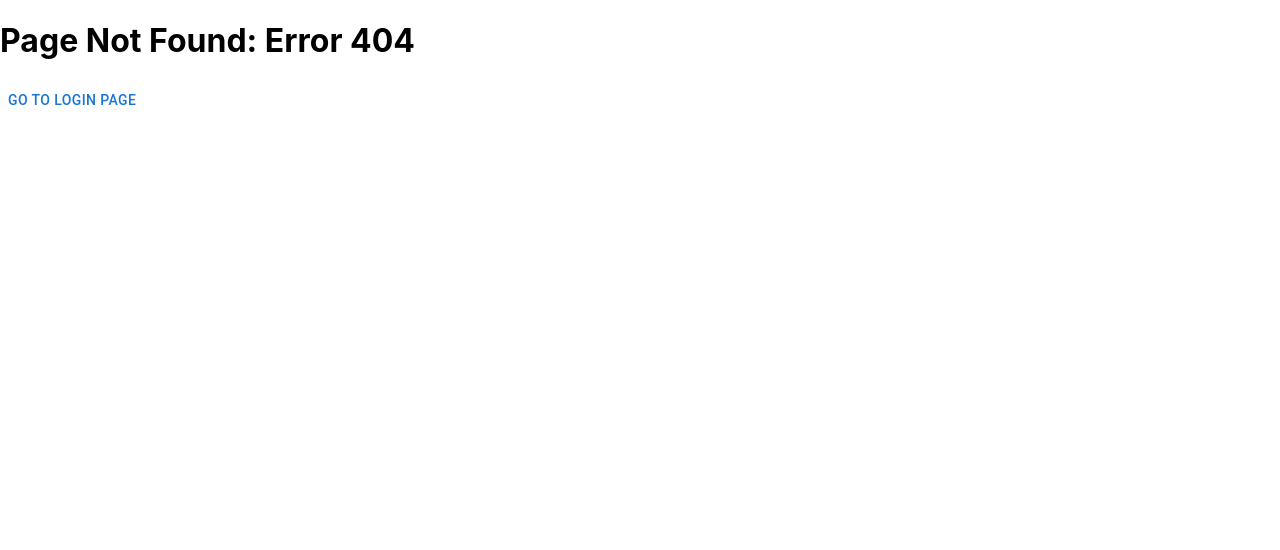
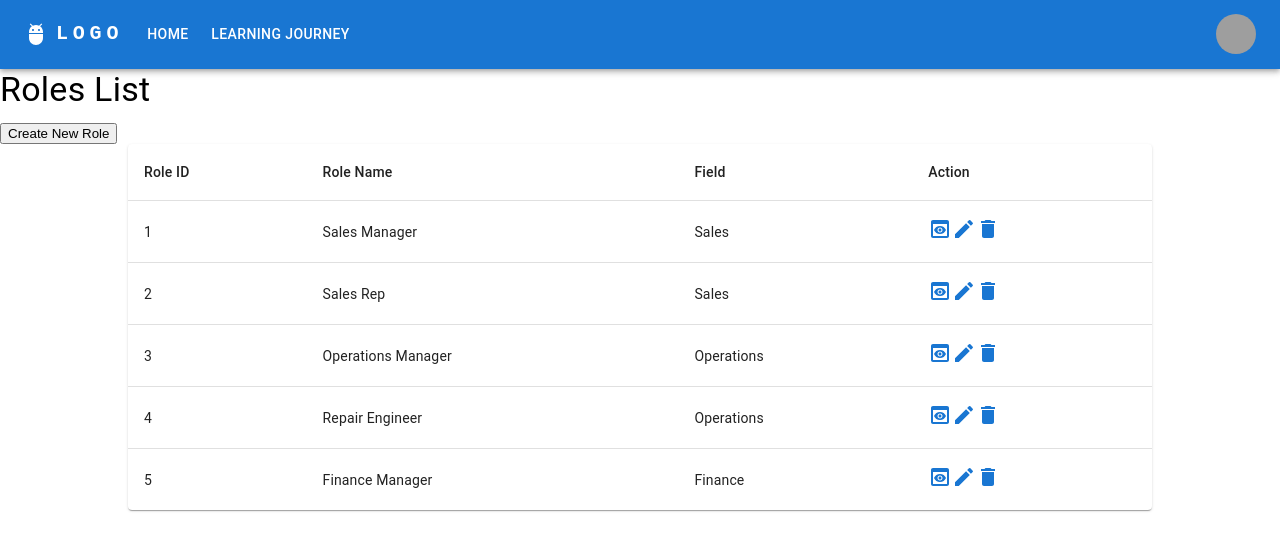
Before and after one commit to chewyixin99/is212-spm-22, a React (Create React App) app in the folder frontend/: page /admin/roles in a window 1280 px wide. Before the commit this address had no page. Shown: the top 550 px of the page. Built offline with nearby package versions, Linux system fonts and the light colour scheme; grey boxes are pictures that could not be loaded.

Commit message:
update roles page

```diff
--- a/frontend/src/App.js
+++ b/frontend/src/App.js
@@ -14,6 +14,7 @@ import NotFound from './pages/NotFoundPage'
 import LoginPage from './pages/LoginPage'
 import AdminOutlet from './pages/admin/AdminOutlet'
 import AdminHomePage from './pages/admin/AdminHomePage'
+import AdminRolesPage from './pages/admin/AdminRolesPage'
 import StaffOutlet from './pages/staff/StaffOutlet'
 import StaffHomePage from './pages/staff/StaffHomePage'
 import ManagerOutlet from './pages/manager/ManagerOutlet'
@@ -46,6 +47,7 @@ function App() {
 
         <Route path="/admin" element={<AdminOutlet />}>
           <Route index element={<AdminHomePage />} />
+          <Route path="roles" element={<AdminRolesPage />}></Route>
           <Route path="courses">
             <Route path=":course_id" element={<Course />} />
           </Route>
--- a/frontend/src/components/Roles/RolesList.js
+++ b/frontend/src/components/Roles/RolesList.js
@@ -1,11 +1,17 @@
 import React from 'react'
-import Table from '@mui/material/Table';
-import TableBody from '@mui/material/TableBody';
-import TableCell from '@mui/material/TableCell';
-import TableContainer from '@mui/material/TableContainer';
-import TableHead from '@mui/material/TableHead';
-import TableRow from '@mui/material/TableRow';
-import Paper from '@mui/material/Paper';
+import {
+    Box,
+    Paper,
+    TableContainer,
+    Table,
+    TableHead,
+    TableRow,
+    TableCell,
+    TableBody,
+  } from '@mui/material'
+  import PreviewIcon from '@mui/icons-material/Preview';
+  import EditIcon from '@mui/icons-material/Edit';
+  import DeleteIcon from '@mui/icons-material/Delete';
 
 function createData(
   id: number,
@@ -28,6 +34,15 @@ const rows = [
 
 function RolesList() {
   return (
+    <Box
+      sx={(theme) => ({
+        [theme.breakpoints.up('md')]: {
+          width: '80%',
+        },
+        width: '80%',
+        margin: 'auto',
+      })}
+    >
     <TableContainer component={Paper}>
         <Table sx={{ minWidth: 650 }} aria-label="simple table">
         <TableHead>
@@ -52,9 +67,9 @@ function RolesList() {
                 <TableCell align="left">{row.field}</TableCell>
                 <TableCell align="left">
                     {/* pass in the id */}
-                    <button>View</button>
-                    <button>Edit</button>
-                    <button>Delete</button>
+                    <PreviewIcon color="primary"></PreviewIcon>
+                    <EditIcon color="primary"></EditIcon>
+                    <DeleteIcon color="primary"></DeleteIcon>
                 </TableCell>
                 {/* <TableCell align="right">{row.protein}</TableCell> */}
             </TableRow>
@@ -62,6 +77,7 @@ function RolesList() {
         </TableBody>
         </Table>
     </TableContainer>
+    </Box>
   )
 }
 
--- a/frontend/src/components/Roles/RolesTable.js
+++ b/frontend/src/components/Roles/RolesTable.js
@@ -10,6 +10,7 @@ import {
   TableRow,
   TableCell,
   TableBody,
+  Button,
 } from '@mui/material'
 
 import SectionHeader from '../common/SectionHeader'
@@ -17,6 +18,10 @@ import RolesTableRow from './RolesTableRow'
 import TableRowEmptyStatus from '../common/TableRowEmptyStatus'
 import TableRowLoadingStatus from '../common/TableRowLoadingStatus'
 import useRolesLoader from '../../services/roles/useRolesLoader'
+
+import {
+  Link
+} from 'react-router-dom'
 
 function RolesTable({ isAbbreviated }) {
   const [roleData, isLoading] = useRolesLoader(null, isAbbreviated)
@@ -57,6 +62,9 @@ function RolesTable({ isAbbreviated }) {
       })}
     >
       <SectionHeader header="Roles" subHeader={renderSubheader()} />
+      <Button variant="outlined" component={Link} to="roles">
+              View All Roles
+      </Button>
       <TableContainer component={Paper}>
         <Table>
           <TableHead>
--- a/frontend/src/pages/admin/AdminHomePage.js
+++ b/frontend/src/pages/admin/AdminHomePage.js
@@ -2,8 +2,8 @@ import React from 'react'
 
 import { Box } from '@mui/material'
 
-import RolesTable from '../../components/roles/RolesTable'
-import SkillsTable from '../../components/skills/SkillsTable'
+import RolesTable from '../../components/roles/RolesTable.js'
+import SkillsTable from '../../components/skills/SkillsTable.js'
 
 function AdminHomePage() {
   return (
--- a/frontend/src/pages/admin/AdminRolesPage.js
+++ b/frontend/src/pages/admin/AdminRolesPage.js
@@ -1,14 +1,14 @@
 import React from 'react'
-import RolesList from '../../components/Roles/RolesList'
+import RolesList from '../../components/roles/RolesList'
 import Box, { BoxProps } from '@mui/material/Box';
-
+import SectionHeader from '../../components/common/SectionHeader'
 
 function AdminRolesPage() {
   return (
     <div>
-        {/* Insert Margin */}
         <Box sx={{ flexDirection: 'row' }}>
-            <h1>Roles List</h1>
+            {/* <h1>Roles List</h1> */}
+            <SectionHeader header="Roles List"></SectionHeader>
             <button>Create New Role</button>
         </Box>
         <RolesList></RolesList>
```
